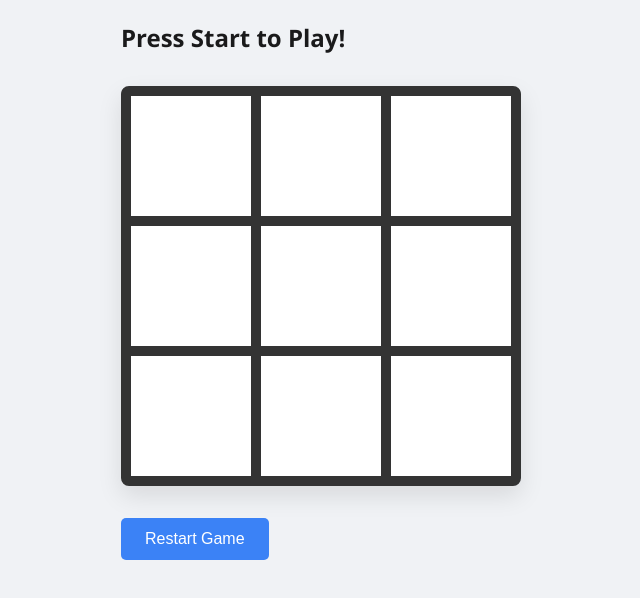
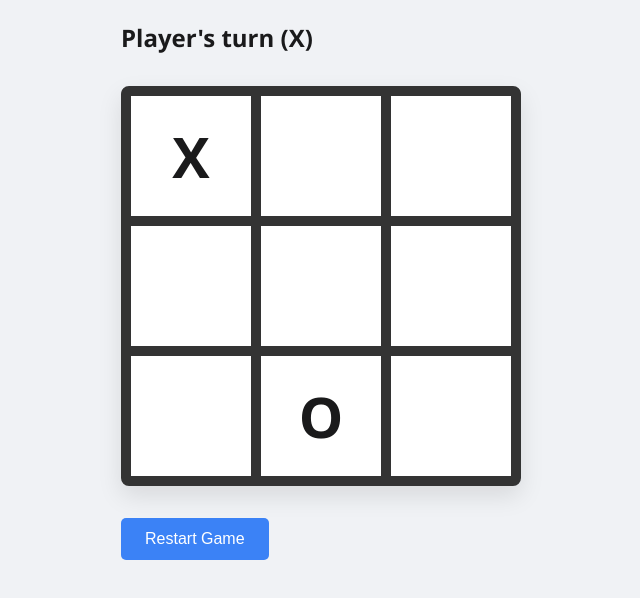
Before and after one commit to EEdoolotu/tic-tac-toe, a plain HTML site: page index.html in a window 1280 px wide. Both pictures are taken after a click on the element 510 px from the left and 320 px from the top of the page. Shown: the part 164-762 px from the top of the page, without its empty margins (319-959 px from the left). Drawn offline with Linux system fonts and the light colour scheme.

Commit message:
complete

```diff
--- a/index.html
+++ b/index.html
@@ -3,7 +3,7 @@
 <head>
     <meta charset="UTF-8">
     <meta name="viewport" content="width=device-width, initial-scale=1.0">
-    <title>Tic Tac Toe | Odin Project</title>
+    <title>Tic Tac Toe</title>
     <link rel="stylesheet" href="style.css">
 </head>
 <body>
--- a/script.js
+++ b/script.js
@@ -1,66 +1,122 @@
 const Gameboard = (function() {
-    let board = ["","","","","","","","",""]
+    let board = ["", "", "", "", "", "", "", "", ""];
 
     const getBoard = () => board;
 
     const placeMarker = (index, marker) => {
-        board[index] = marker;
+        if (board[index] === "") {
+            board[index] = marker;
+            return true;
+        }
+        return false;
     };
 
     const resetBoard = () => {
-        board = ["","","","","","","","",""]
+        board = ["", "", "", "", "", "", "", "", ""];
     };
 
-    return {getBoard, placeMarker, resetBoard};
-
+    return { getBoard, placeMarker, resetBoard };
 })();
 
-const Player = (name, marker) => {
-    return {name, marker};
+const Player = (name, marker, isComputer = false) => {
+    return { name, marker, isComputer };
 };
 
 const gameController = (function() {
-    const playerOne = Player("Player 1", "X");
-    const playerTwo = Player("Player 2", "O");
+    const playerOne = Player("Player", "X");
+    const playerTwo = Player("Computer", "O", true); // Set as computer
     let activePlayer = playerOne;
+    let gameOver = false;
+
+    const winConditions = [
+        [0, 1, 2], [3, 4, 5], [6, 7, 8],
+        [0, 3, 6], [1, 4, 7], [2, 5, 8],
+        [0, 4, 8], [2, 4, 6]
+    ];
 
     const switchPlayerTurn = () => {
         activePlayer = activePlayer === playerOne ? playerTwo : playerOne;
-    }
+        displayController.setStatus(`${activePlayer.name}'s turn (${activePlayer.marker})`);
+    };
 
+    const checkWin = (board) => {
+        return winConditions.some(condition => {
+            return condition.every(index => board[index] === activePlayer.marker);
+        });
+    };
 
+    const makeComputerMove = () => {
+        const availableIndices = Gameboard.getBoard()
+            .map((val, idx) => val === "" ? idx : null)
+            .filter(val => val !== null);
+
+        if (availableIndices.length > 0 && !gameOver) {
+            const randomIndex = availableIndices[Math.floor(Math.random() * availableIndices.length)];
+            playRound(randomIndex);
+        }
+    };
 
     const playRound = (index) => {
+        if (gameOver) return;
 
-        Gameboard.placeMarker(index, activePlayer.marker);
+        const success = Gameboard.placeMarker(index, activePlayer.marker);
 
-        console.log(`placing ${activePlayer.marker} at index${index}...`)
+        if (success) {
+            displayController.render();
 
-        switchPlayerTurn();
+            if (checkWin(Gameboard.getBoard())) {
+                displayController.setStatus(`${activePlayer.name} wins!`);
+                gameOver = true;
+            } else if (Gameboard.getBoard().every(cell => cell !== "")) {
+                displayController.setStatus("It's a tie!");
+                gameOver = true;
+            } else {
+                switchPlayerTurn();
 
-    }
+                // If the new active player is a computer, trigger their move
+                if (activePlayer.isComputer && !gameOver) {
+                    setTimeout(makeComputerMove, 600); // 0.6s delay for realism
+                }
+            }
+        }
+    };
 
-    return {playRound};
+    const resetGame = () => {
+        activePlayer = playerOne;
+        gameOver = false;
+        Gameboard.resetBoard();
+        displayController.render();
+        displayController.setStatus("Your turn (X)");
+    };
+
+    return { playRound, resetGame };
 })();
 
+const displayController = (function() {
+    const boardElement = document.getElementById("gameboard");
+    const statusElement = document.getElementById("game-status");
 
-const displayController = (function() {
-    const boardElement = document.getElementById("gameboard")
+    const setStatus = (message) => {
+        statusElement.textContent = message;
+    };
 
     const render = () => {
         const board = Gameboard.getBoard();
-        boardElement.innerHTML = ""
+        boardElement.innerHTML = "";
 
         board.forEach((mark, index) => {
-            const cell = document.createElement("div")
-            cell.classList.add("cell")
+            const cell = document.createElement("div");
+            cell.classList.add("cell");
             cell.textContent = mark;
-
+            cell.addEventListener("click", () => gameController.playRound(index));
             boardElement.appendChild(cell);
         });
     };
 
-    return {render}
+    return { render, setStatus };
 })();
 
-displayController.render()
+// INITIALIZATION
+displayController.render();
+const resetBtn = document.getElementById("restart-btn");
+resetBtn.addEventListener("click", gameController.resetGame);
```
